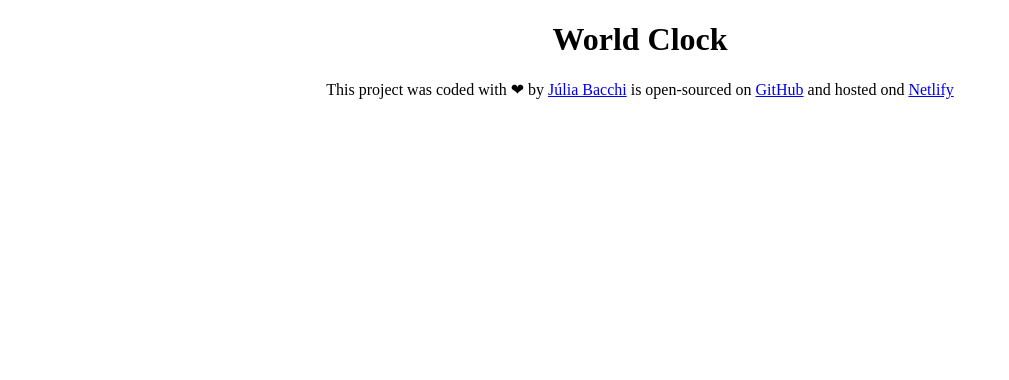
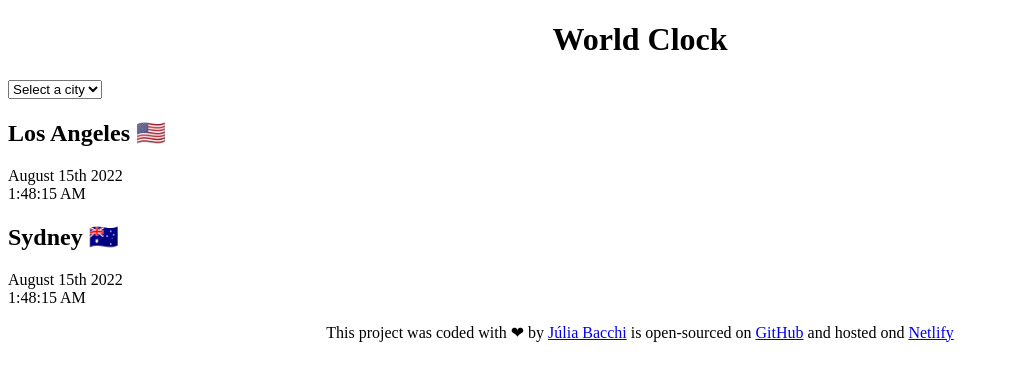
Before and after one commit to juliabacchi1/world-clock, a plain HTML site: page index.html in a window 1280 px wide. Shown: the whole page, without its empty margins (0-1009 px from the left). Drawn offline with nearby package versions, Linux system fonts and the light colour scheme; a script that the page names is missing.

Commit message:
Added the basic HTML

```diff
--- a/index.html
+++ b/index.html
@@ -10,7 +10,27 @@
     <title>World Clock</title>
   </head>
   <body>
-    <h1>World Clock</h1>
+    <div class="container">
+      <h1>World Clock</h1>
+
+      <select name="" id="">
+        <option value="">Select a city</option>
+        <option value="new-york">New York</option>
+        <option value="london">London</option>
+        <option value="tokyo">Tokyo</option>
+      </select>
+
+      <div class="city">
+        <h2>Los Angeles 🇺🇸</h2>
+        <div class="date">August 15th 2022</div>
+        <div class="time">1:48:15 AM</div>
+      </div>
+      <div class="city">
+        <h2>Sydney 🇦🇺</h2>
+        <div class="date">August 15th 2022</div>
+        <div class="time">1:48:15 AM</div>
+      </div>
+    </div>
     <footer>
       <p>
         This project was coded with ❤ by
--- a/src/index.js
+++ /dev/null
@@ -1 +0,0 @@
-alert("hello");
```
